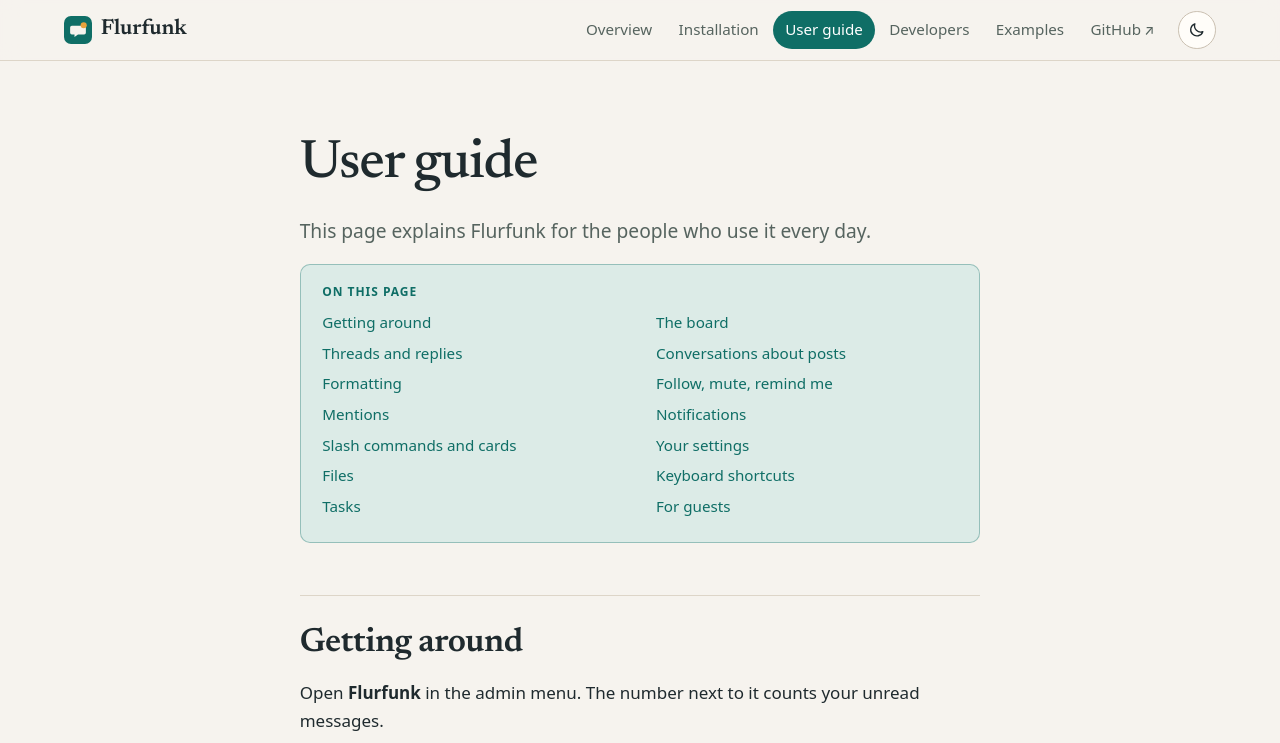
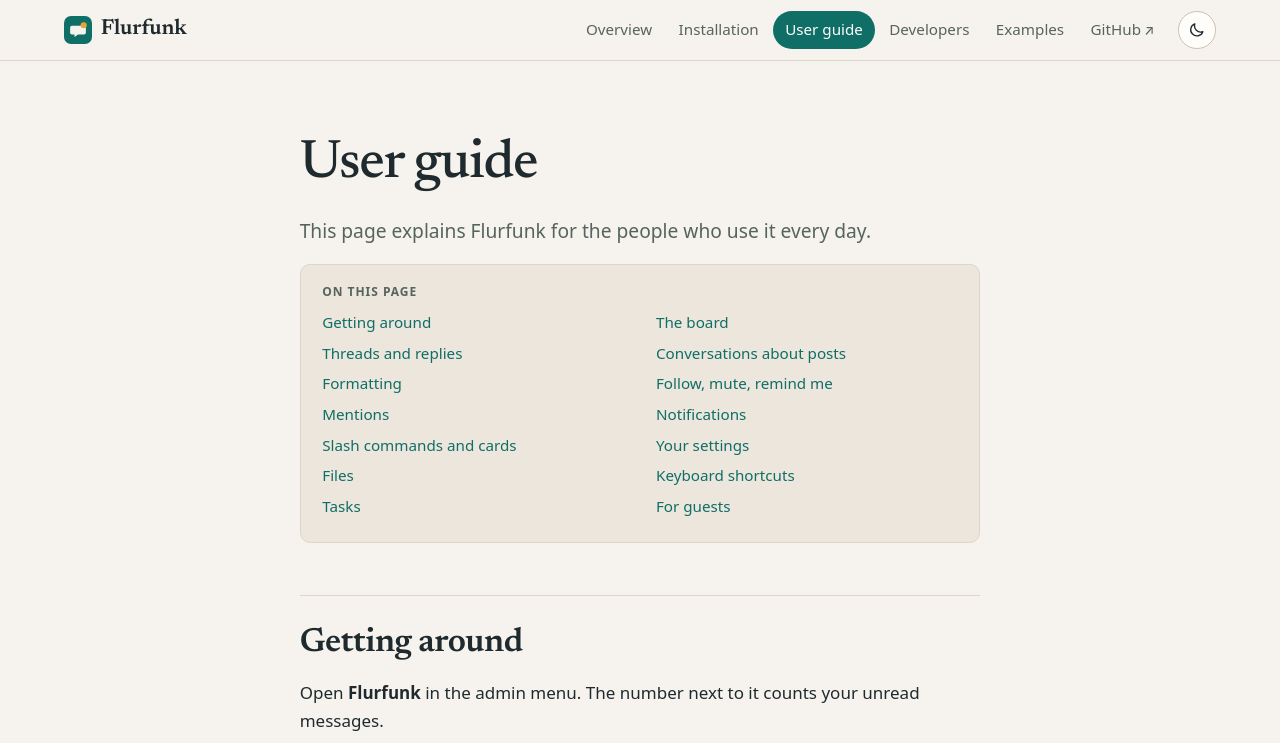
Before and after one commit to worldoptimizer/flurfunk, a Jekyll site: the page built from docs/user-guide.md, in a window 1280 px wide and 1400 px high. Shown: the top 743 px of the window. Built offline with Jekyll 4.4.1, drawn with Linux system fonts in a browser that asks for light colours; our own code applies the rules of GitHub Pages for plain Markdown files; grey boxes are pictures that could not be loaded.

Commit message:
Site: neutral page around the hero app, teal only as an accent
Dark uses a calm charcoal, light the warm off-white, for the page and the
hero, with only a faint glow behind the app window. Teal stays on the
primary button, links and the active nav item; contents box, table heads,
inline code, list markers and the eyebrow are neutral now. The app itself
is unchanged.

```diff
--- a/docs/_layouts/default.html
+++ b/docs/_layouts/default.html
@@ -4,7 +4,7 @@
   <meta charset="utf-8">
   <meta name="viewport" content="width=device-width, initial-scale=1">
   <meta name="color-scheme" content="dark light">
-  <meta name="theme-color" content="#0f1716">
+  <meta name="theme-color" content="#121415">
   <script>
     (function () {
       var d = document.documentElement;
--- a/docs/assets/site.css
+++ b/docs/assets/site.css
@@ -12,15 +12,15 @@
   --paper: #f6f3ee;
   --amber: #e8a33d;
 
-  --bg: #0f1716;
-  --surface: #152120;
-  --surface-2: #1a2a28;
-  --tint: #11332f;          /* teal wash */
-  --tint-amber: #3a2c15;
-  --text: #ece8e0;
-  --muted: #a2b3ae;
-  --border: #233532;
-  --border-strong: #335350;
+  --bg: #121415;
+  --surface: #181b1c;
+  --surface-2: #1e2223;
+  --tint: #1f2425;          /* teal wash */
+  --tint-amber: #33291a;
+  --text: #ece9e4;
+  --muted: #a7adab;
+  --border: #2a2f30;
+  --border-strong: #3b4143;
   --link: #4fd1bd;
   --link-hover: #8ee6d8;
   --accent: #0f6e66;        /* filled teal: buttons, active nav */
@@ -30,22 +30,21 @@
   --focus: var(--amber);
   --mark: var(--amber);
 
-  --code-bg: #0b1211;
+  --code-bg: #0e1011;
   --code-text: #dcd8cf;
-  --inline-code-bg: #133430;
-  --inline-code-text: #a6eadf;
+  --inline-code-bg: #23292a;
+  --inline-code-text: #e6e1d8;
 
   /* Hero band */
   --hero-bg:
-    radial-gradient(70rem 34rem at 90% -20%, rgb(15 110 102 / 75%), transparent 65%),
-    radial-gradient(40rem 26rem at -5% 120%, rgb(232 163 61 / 14%), transparent 70%),
-    linear-gradient(180deg, #0c2725 0%, #0f1716 100%);
-  --hero-text: #f6f3ee;
-  --hero-muted: rgb(246 243 238 / 72%);
-  --hero-btn-bg: #3fc4b1;
-  --hero-btn-hover: #6fd8c8;
-  --hero-btn-text: #06201d;
-  --hero-quiet-border: rgb(246 243 238 / 35%);
+    radial-gradient(46rem 30rem at 80% 50%, rgb(15 110 102 / 14%), transparent 70%),
+    #121415;
+  --hero-text: #f3f0ea;
+  --hero-muted: rgb(243 240 234 / 70%);
+  --hero-btn-bg: #0f6e66;
+  --hero-btn-hover: #138277;
+  --hero-btn-text: #ffffff;
+  --hero-quiet-border: rgb(255 255 255 / 22%);
 
   /* Demo app */
   --app-side: #0b201e;
@@ -92,7 +91,7 @@
     --bg: #f6f3ee;
     --surface: #fffdf9;
     --surface-2: #efeae2;
-    --tint: #dcebe7;
+    --tint: #ece6dc;
     --tint-amber: #f8e8cc;
     --text: #1f2a2e;
     --muted: #56645f;
@@ -107,15 +106,17 @@
     --focus: #0f6e66;
     --code-bg: #f0ebe3;
     --code-text: #24302f;
-    --inline-code-bg: #dcebe7;
-    --inline-code-text: #0a4a45;
+    --inline-code-bg: #ebe5db;
+    --inline-code-text: #1f2a2e;
     --hero-bg:
-      radial-gradient(60rem 30rem at 95% -10%, rgb(63 196 177 / 35%), transparent 65%),
-      radial-gradient(40rem 26rem at -5% 120%, rgb(232 163 61 / 22%), transparent 70%),
-      linear-gradient(160deg, #0f6e66 0%, #0b5550 55%, #0a4541 100%);
-    --hero-btn-bg: #f6f3ee;
-    --hero-btn-hover: #ffffff;
-    --hero-btn-text: #0a4a45;
+  radial-gradient(46rem 30rem at 80% 50%, rgb(15 110 102 / 9%), transparent 70%),
+  #f6f3ee;
+    --hero-btn-bg: #0f6e66;
+    --hero-btn-hover: #0a4a45;
+    --hero-btn-text: #ffffff;
+    --hero-quiet-border: rgb(31 42 46 / 25%);
+    --hero-muted: rgb(31 42 46 / 70%);
+    --hero-text: #1f2a2e;
     --app-main: #ffffff;
     --app-pane: #f8f6f2;
     --app-text: #1f2a2e;
@@ -145,7 +146,7 @@
   --bg: #f6f3ee;
   --surface: #fffdf9;
   --surface-2: #efeae2;
-  --tint: #dcebe7;
+  --tint: #ece6dc;
   --tint-amber: #f8e8cc;
   --text: #1f2a2e;
   --muted: #56645f;
@@ -160,15 +161,17 @@
   --focus: #0f6e66;
   --code-bg: #f0ebe3;
   --code-text: #24302f;
-  --inline-code-bg: #dcebe7;
-  --inline-code-text: #0a4a45;
+  --inline-code-bg: #ebe5db;
+  --inline-code-text: #1f2a2e;
   --hero-bg:
-    radial-gradient(60rem 30rem at 95% -10%, rgb(63 196 177 / 35%), transparent 65%),
-    radial-gradient(40rem 26rem at -5% 120%, rgb(232 163 61 / 22%), transparent 70%),
-    linear-gradient(160deg, #0f6e66 0%, #0b5550 55%, #0a4541 100%);
-  --hero-btn-bg: #f6f3ee;
-  --hero-btn-hover: #ffffff;
-  --hero-btn-text: #0a4a45;
+  radial-gradient(46rem 30rem at 80% 50%, rgb(15 110 102 / 9%), transparent 70%),
+  #f6f3ee;
+  --hero-btn-bg: #0f6e66;
+  --hero-btn-hover: #0a4a45;
+  --hero-btn-text: #ffffff;
+  --hero-quiet-border: rgb(31 42 46 / 25%);
+  --hero-muted: rgb(31 42 46 / 70%);
+  --hero-text: #1f2a2e;
   --app-main: #ffffff;
   --app-pane: #f8f6f2;
   --app-text: #1f2a2e;
@@ -429,7 +432,7 @@
 
 .eyebrow {
   margin: 0 0 1rem;
-  color: var(--amber);
+  color: var(--hero-muted);
   font-size: 0.8rem;
   font-weight: 700;
   letter-spacing: 0.1em;
@@ -486,7 +489,7 @@
 .hero .button-primary:hover { background: var(--hero-btn-hover); color: var(--hero-btn-text); }
 .hero .button-quiet { border-color: var(--hero-quiet-border); color: var(--hero-text); }
 .hero .button-quiet:hover { border-color: var(--hero-text); color: var(--hero-text); }
-.hero :focus-visible { outline-color: var(--amber); }
+.hero :focus-visible { outline-color: var(--focus); }
 
 .hero-cover { margin: 0; }
 .hero-cover img {
@@ -982,7 +985,7 @@
 .prose ul, .prose ol { padding-left: 1.4rem; }
 .prose li + li { margin-top: 0.3rem; }
 .prose li > ul, .prose li > ol { margin-top: 0.3rem; margin-bottom: 0; }
-.prose li::marker { color: var(--accent-text); }
+.prose li::marker { color: var(--muted); }
 
 .prose strong { font-weight: 650; }
 
@@ -1033,7 +1036,7 @@
   padding: 1.1rem 1.35rem 1.1rem 1.35rem;
   list-style: none;
   background: var(--tint);
-  border: 1px solid color-mix(in srgb, var(--accent) 35%, transparent);
+  border: 1px solid var(--border);
   border-radius: var(--radius);
   font-size: 0.95rem;
 }
@@ -1041,7 +1044,7 @@
   content: "On this page";
   display: block;
   margin-bottom: 0.5rem;
-  color: var(--accent-text);
+  color: var(--muted);
   font-size: 0.75rem;
   font-weight: 600;
   letter-spacing: 0.08em;
```
